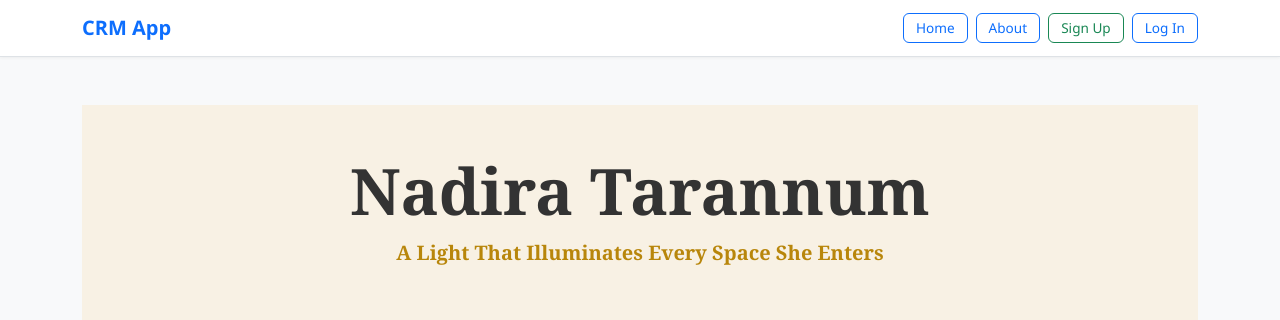
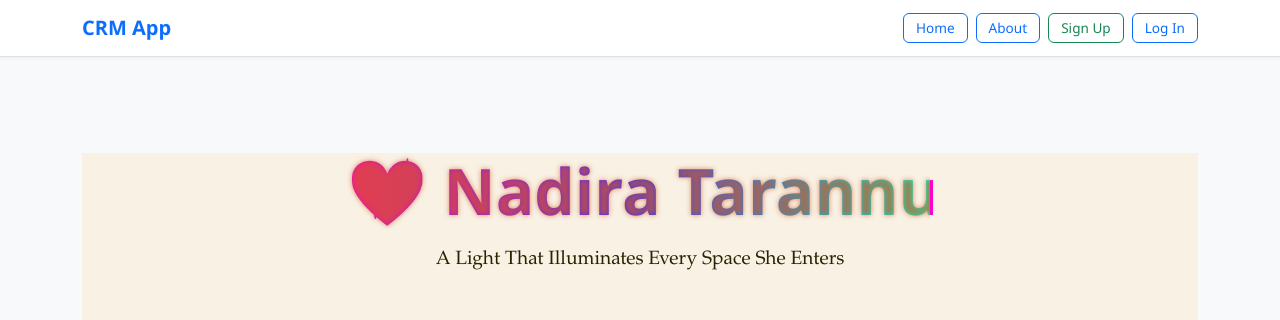
Before and after one commit to Mehidi-hridoy/Realstate_crm, a Django app: page /nadinum in a window 1280 px wide. Shown: the top 320 px of the page. Run offline with Django 5.2, Linux system fonts and the light colour scheme.

Commit message:
css updated

```diff
--- /dev/null
+++ b/crm/static/css/styles.css
@@ -0,0 +1,138 @@
+body {
+  font-family: "Segoe UI", Roboto, sans-serif;
+  background-color: #f8f9fa;
+}
+
+.navbar {
+  box-shadow: 0 1px 3px rgba(0, 0, 0, 0.05);
+}
+
+.navbar .btn {
+  padding: 4px 12px;
+  font-size: 0.85rem;
+  border-radius: 0.375rem;
+}
+
+.container h1, .container h3 {
+  color: #333;
+}
+
+/* Gradient text */
+.gradient-text {
+  background: linear-gradient(90deg, #544d4f, #6610f2, #04e9a4);
+  background-clip: text;
+  -webkit-background-clip: text;
+  -webkit-text-fill-color: transparent;
+}
+.dashboard-heading {
+  background-color: #a285d1;  /* You can change this color */
+  color: white;               /* Makes the text readable */
+  display: inline-block;      /* Ensures background wraps just the text */
+  padding: 6px 12px;          /* Optional: adds space around the text */
+  border-radius: 8px;         /* Optional: rounded corners */
+
+}
+.love-typing {
+  font-size: 4rem;
+  font-weight: bold;
+  font-family: 'Segoe UI', 'Segoe UI', Tahoma, Geneva, Verdana, sans-serif;
+  color: #7ff40a;
+  position: relative;
+  display: inline-block;
+  overflow: hidden;
+  border-right: 3px solid #ff00cc;
+  white-space: nowrap;
+  animation: typingEffect 4s steps(22, end) infinite, blinkCaret 0.8s step-end infinite;
+  background: linear-gradient(90deg, #ff00cc, #3333ff, #00ffc8);
+  background-clip: text;
+  -webkit-background-clip: text;
+  -webkit-text-fill-color: transparent;
+  text-shadow: 0 0 5px rgba(213, 87, 32, 0.7);
+}
+
+.love-subtitle {
+  color: #282400;
+  font-size: 1.2rem;
+  animation: fadeIn 3s ease-in-out;
+}
+
+@keyframes typingEffect {
+  0% {
+    width: 0;
+  }
+  50% {
+    width: 22ch;
+  }
+  100% {
+    width: 0;
+  }
+}
+
+@keyframes blinkCaret {
+  0%, 100% {
+    border-color: transparent;
+  }
+  50% {
+    border-color: #ff00cc;
+  }
+}
+
+@keyframes fadeIn {
+  from {
+    opacity: 0;
+    transform: translateY(-10px);
+  }
+  to {
+    opacity: 1;
+    transform: translateY(0);
+  }
+}
+
+/* Keyframes */
+@keyframes shine {
+  0% { background-position: 0% 50%; }
+  50% { background-position: 100% 50%; }
+  100% { background-position: 0% 50%; }
+}
+
+@keyframes fadeIn {
+  from { opacity: 0; transform: translateY(-10px); }
+  to { opacity: 1; transform: translateY(0); }
+}
+
+@keyframes fadeInUp {
+  0% { opacity: 0; transform: translateY(30px); }
+  100% { opacity: 1; transform: translateY(0); }
+}
+
+
+
+/* Typing animation */
+.typing {
+  display: inline-block;
+  vertical-align: bottom;
+  overflow: hidden;
+  white-space: nowrap;
+  border-right: 2px solid #f6ff00;
+  animation: typing 4s steps(10, end) infinite, blink 0.75s step-end infinite;
+  max-width: 0;
+}
+
+/* Animation keyframes */
+@keyframes typing {
+  0%   { max-width: 0; }
+  50%  { max-width: 10ch; }
+  100% { max-width: 0; }
+}
+
+@keyframes blink {
+  0%, 100% { border-color: transparent; }
+  50%      { border-color: #5b3131; }
+}
+
+/* SVG background shapes */
+.svg-bg {
+  position: absolute;
+  z-index: 0;
+  opacity: 0.8;
+}
--- a/crm/templates/crm/base.html
+++ b/crm/templates/crm/base.html
@@ -1,30 +1,16 @@
+{% load static %}
 <!DOCTYPE html>
 <html lang="en">
 <head>
   <meta charset="UTF-8">
+  <meta name="viewport" content="width=device-width, initial-scale=1">
   <title>{% block title %}CRM{% endblock %}</title>
   <!-- Bootstrap 5 CDN -->
   <link href="https://cdn.jsdelivr.net/npm/bootstrap@5.3.3/dist/css/bootstrap.min.css" rel="stylesheet">
-    <style>
-        body {
-            font-family: "Segoe UI", Roboto, sans-serif;
-            background-color: #f8f9fa;
-        }
-        .navbar {
-            box-shadow: 0 1px 3px rgba(0, 0, 0, 0.05);
-        }
-        .navbar .btn {
-            padding: 4px 12px;
-            font-size: 0.85rem;
-            border-radius: 0.375rem;
-        }
-        .container h1, .container h3 {
-            color: #333;
-        }
-    </style>
+  <link rel="stylesheet" type="text/css" href="{% static 'css/styles.css' %}">
 </head>
 <body>
-    <!-- Minimal Top Navbar -->
+  <!-- Navbar -->
   <nav class="navbar navbar-expand-lg navbar-light bg-white border-bottom py-2">
     <div class="container">
       <a class="navbar-brand fw-semibold text-primary" href="{% url 'index' %}">CRM App</a>
@@ -32,7 +18,6 @@
         aria-controls="navbarContent" aria-expanded="false" aria-label="Toggle navigation">
         <span class="navbar-toggler-icon"></span>
       </button>
-
       <div class="collapse navbar-collapse justify-content-end" id="navbarContent">
         <ul class="navbar-nav gap-2">
           <li class="nav-item">
@@ -53,8 +38,6 @@
                 <a class="btn btn-outline-primary btn-sm" href="{% url 'nadira' %}">Nadira Tarannum</a>
               </li>
             {% endif %}
-
-
             <li class="nav-item">
               <a class="btn btn-outline-primary btn-sm" href="{% url 'leads_list' %}">All Leads</a>
             </li>
@@ -75,14 +58,12 @@
               <a class="btn btn-outline-primary btn-sm" href="{% url 'login' %}">Log In</a>
             </li>
           {% endif %}
-
-
-
         </ul>
       </div>
     </div>
   </nav>
 
+  <!-- Messages -->
   {% if messages %}
     <div>
       {% for message in messages %}
@@ -92,69 +73,43 @@
       {% endfor %}
     </div>
   {% endif %}
-<div class="container mt-5 position-relative overflow-hidden" style="min-height: 60vh;">
+
+  <!-- Main Content -->
+  <div class="container mt-5 position-relative overflow-hidden" style="min-height: 60vh; z-index: 0;">
     {% block content %}
-  <div class="text-center py-5 position-relative" style="z-index: 10;">
-    <h1 class="display-4 fw-bold mb-3">
-      Welcome to the <span class="text-primary">RealEstate CRM</span> by <strong>Mehidi Hasan <span class="text-primary"> Hridoy</span></strong>
+      <!-- Decorative background shapes -->
+      <svg class="svg-bg top-0 start-0" style="width: 220px; height: 220px;" viewBox="0 0 220 220" fill="none" xmlns="http://www.w3.org/2000/svg">
+        <circle cx="110" cy="110" r="110" fill="#0d6efd"/>
+      </svg>
+      <svg class="svg-bg bottom-0 end-0" style="width: 180px; height: 180px;" viewBox="0 0 180 180" fill="none" xmlns="http://www.w3.org/2000/svg">
+        <rect width="180" height="180" rx="35" fill="#0d6efd"/>
+      </svg>
+
+      <!-- Content section -->
+      <div class="text-center py-0 position-relative" style="z-index: 10;">
+        <h1 class="display-4 fw-bold mb-0 py-0">
+          Welcome to the <span class="text-primary">RealEstate CRM</span> by
+          <strong><br>
+            <span class="gradient-text">Mehidi Hasan</span>
+            <span class="typing gradient-text">(Hridoy)</span>
+          </strong>
         </h1>
-
-    <!-- Decorative SVG line under heading -->
         <svg width="140" height="12" class="mx-auto mb-4" viewBox="0 0 140 12" fill="none" xmlns="http://www.w3.org/2000/svg">
           <line x1="0" y1="6" x2="140" y2="6" stroke="#0d6efd" stroke-width="4" stroke-linecap="round" />
         </svg>
-
         <p class="lead fw-light mb-4">
           Streamline your property leads and client management with ease and confidence.
         </p>
-
         <a href="{% url 'dashboard' %}" class="btn btn-outline-primary btn-lg mb-5">
           Go to Dashboard
         </a>
-
         <!-- Icons row -->
         <div class="d-flex justify-content-center gap-5 flex-wrap">
-      <!-- House Icon -->
-      <div class="text-primary text-center" style="max-width: 120px;">
-        <svg xmlns="http://www.w3.org/2000/svg" width="48" height="48" fill="currentColor" class="mb-2" viewBox="0 0 16 16">
-          <path d="M8.354 1.146a.5.5 0 0 0-.708 0L1 7.793V14.5A1.5 1.5 0 0 0 2.5 16h3a.5.5 0 0 0 .5-.5V11a1 1 0 0 1 2 0v4.5a.5.5 0 0 0 .5.5h3A1.5 1.5 0 0 0 15 14.5V7.793l-6.646-6.647z"/>
-        </svg>
-        <h6>Properties</h6>
-        <p class="small text-muted">Manage listings efficiently</p>
-      </div>
-
-      <!-- Location Pin Icon -->
-      <div class="text-primary text-center" style="max-width: 120px;">
-        <svg xmlns="http://www.w3.org/2000/svg" width="48" height="48" fill="currentColor" class="mb-2" viewBox="0 0 16 16">
-          <path d="M8 0a5 5 0 0 0-5 5c0 4.5 5 11 5 11s5-6.5 5-11a5 5 0 0 0-5-5zM8 7a2 2 0 1 1 0-4 2 2 0 0 1 0 4z"/>
-        </svg>
-        <h6>Locations</h6>
-        <p class="small text-muted">Track properties by area</p>
-      </div>
-
-      <!-- Document Icon -->
-      <div class="text-primary text-center" style="max-width: 120px;">
-        <svg xmlns="http://www.w3.org/2000/svg" width="48" height="48" fill="currentColor" class="mb-2" viewBox="0 0 16 16">
-          <path d="M4 0h8a2 2 0 0 1 2 2v12a2 2 0 0 1-2 2H4a2 2 0 0 1-2-2V2a2 2 0 0 1 2-2zM4 1a1 1 0 0 0-1 1v1h10V2a1 1 0 0 0-1-1H4zm0 4v7h8V5H4z"/>
-        </svg>
-        <h6>Leads & Clients</h6>
-        <p class="small text-muted">Organize contacts & deals</p>
+          <!-- Optional: Add icons here -->
         </div>
       </div>
-  </div>
-
-  <!-- Vector-style background shapes -->
-  <svg class="position-absolute top-0 start-0 opacity-15" style="width: 220px; height: 220px; z-index: 1;" viewBox="0 0 220 220" fill="none" xmlns="http://www.w3.org/2000/svg">
-    <circle cx="110" cy="110" r="110" fill="#0d6efd"/>
-  </svg>
-
-  <svg class="position-absolute bottom-0 end-0 opacity-15" style="width: 180px; height: 180px; z-index: 1;" viewBox="0 0 180 180" fill="none" xmlns="http://www.w3.org/2000/svg">
-    <rect width="180" height="180" rx="35" fill="#0d6efd"/>
-  </svg>
     {% endblock %}
   </div>
-
-
 
   <!-- Bootstrap JS -->
   <script src="https://cdn.jsdelivr.net/npm/bootstrap@5.3.3/dist/js/bootstrap.bundle.min.js"></script>
--- a/crm/views.py
+++ b/crm/views.py
@@ -2,11 +2,10 @@
 
 # Create your views here.
 
-def base(request):
-    return render(request, 'crm/base.html')
+
 
 def index(request):
-    return render(request, 'crm/index.html')
+    return render(request, 'crm/base.html')
 
 def about(request):
     return render(request, 'crm/about.html')
--- a/crm_project/urls.py
+++ b/crm_project/urls.py
@@ -1,7 +1,7 @@
 from django.contrib import admin
 from django.urls import path, include
 from django.contrib.auth import views as auth_views
-from crm.views import base, about
+from crm.views import  about, index
 from userprofile.views import signup, myaccount, custom_logout
 
 urlpatterns = [
@@ -12,8 +12,7 @@
     path('client_list/', include('client.urls')),
     path('myaccount/', myaccount, name='myaccount'),
     path('teams/', include('teams.urls')),  # Fixed 'urls'
-
-    path('', base, name='index'),
+    path('', index, name='index'),
     path('about/', about, name='about'),
     path('signup/', signup, name='signup'),
     path('login/', auth_views.LoginView.as_view(template_name='userprofile/login.html'), name='login'),
--- a/dashboard/templates/dashboard/nadira.html
+++ b/dashboard/templates/dashboard/nadira.html
@@ -1,4 +1,5 @@
 {% extends 'crm/base.html' %}
+{% load static %}
 
 {% block title %}
     A Radiant Soul
@@ -7,21 +8,25 @@
 {% block content %}
 <div class="appreciation-page">
     <!-- Golden Floral Header -->
-    <div class="header-pattern text-center py-5 mb-5">
-        <div class="container">
-            <h1 class="display-3 golden-text">Nadira Tarannum</h1>
-            <p class="lead golden-text">A Light That Illuminates Every Space She Enters</p>
-        </div>
+    <div class="header-pattern text-center py-0 mb-2">
+       <div class="container text-center my-5">
+          <h1 class="love-typing">
+              <span class="text-content">💖 Nadira Tarannum 💖</span>
+          </h1>
+          <p class="love-subtitle">A Light That Illuminates Every Space She Enters</p>
+       </div>
     </div>
 
     <!-- Main Content -->
-    <div class="container mb-5">
+    <div class="container mb-1">
         <div class="row align-items-center">
             <!-- Profile Image Section -->
             <div class="col-lg-5 text-center mb-4 mb-lg-0">
                 <div class="profile-frame mx-auto position-relative" style="max-width:400px;">
                     <div class="golden-border position-absolute top-0 start-0 w-100 h-100" style="transform: rotate(2deg); border: 3px solid #b8860b; z-index:1;"></div>
-                    <img src="https://scontent.fdac19-1.fna.fbcdn.net/v/t39.30808-6/498019657_1244602697668660_8680118381227863209_n.jpg?_nc_cat=111&ccb=1-7&_nc_sid=833d8c&_nc_eui2=AeHotyiN8nNoDqtlLBgO7msrzAoJH56dAKfMCgkfnp0Ap2lVnhSh2tYKdyNyvF36o_mP_cUNi4O3k8PZfogLjnEh&_nc_ohc=K-BjRpa13igQ7kNvwEpgmRV&_nc_oc=AdkSTPVn_fDtn6cH6K5YRoEYFdy-70nhRBSFUjdy5Xmw3GYWMkNzabC-fwWWEuKfmCE&_nc_zt=23&_nc_ht=scontent.fdac19-1.fna&_nc_gid=45Wcb5nt_b_eVHYb4cH6CA&oh=00_AfLemDhCNI6pnXabp6fPJWUmNF82_fneyt__F8tZUoempQ&oe=68367E51" alt="Nadira Tarannum" class="profile-img img-fluid rounded shadow" style="position:relative; z-index:2;">
+                    <img src="{% static 'images/nadi.jpg' %}" alt="Nadira Tarannum"
+                    class="profile-img img-fluid rounded shadow"
+                    style="position:relative; z-index:2;">
                     <div class="decorative-corner top-left position-absolute" style="top:0; left:0; width:40px; height:40px; background: url('https://www.transparenttextures.com/patterns/golden-corner.png') no-repeat; background-size:contain; z-index:3;"></div>
                     <div class="decorative-corner top-right position-absolute" style="top:0; right:0; width:40px; height:40px; background: url('https://www.transparenttextures.com/patterns/golden-corner.png') no-repeat; background-size:contain; transform: rotate(90deg); z-index:3;"></div>
                     <div class="decorative-corner bottom-left position-absolute" style="bottom:0; left:0; width:40px; height:40px; background: url('https://www.transparenttextures.com/patterns/golden-corner.png') no-repeat; background-size:contain; transform: rotate(270deg); z-index:3;"></div>
```
Also changed, not shown: crm/templates/crm/about.html (+12 -12 lines), crm_project/settings.py (+8 -2 lines), dashboard/templates/dashboard/dashboard.html (+7 -4 lines), crm/static/images/nadi.jpg (added), db.sqlite3. Lines whose indentation alone changed are shown as unchanged.
